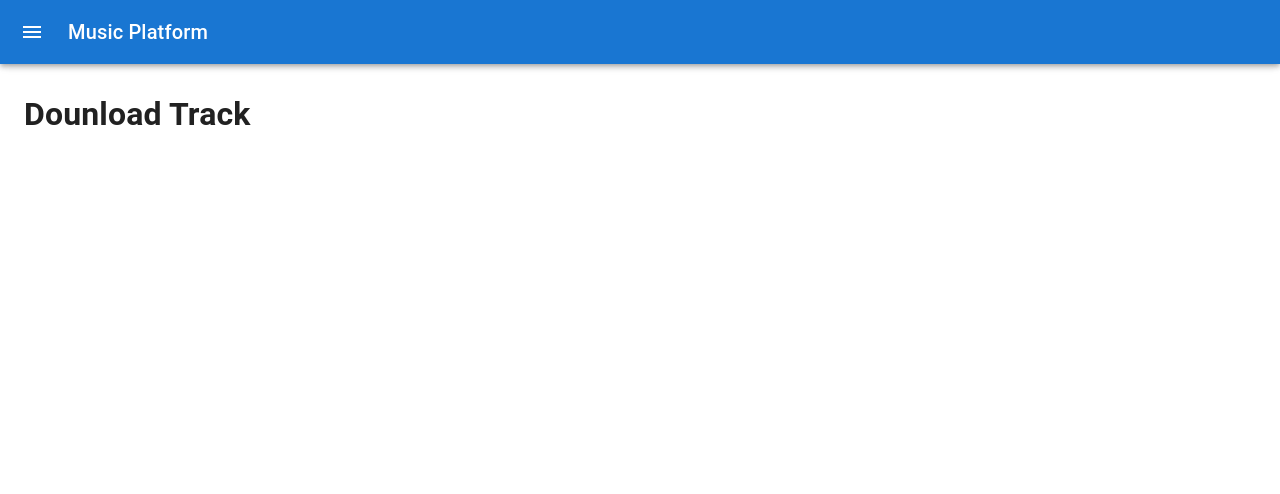
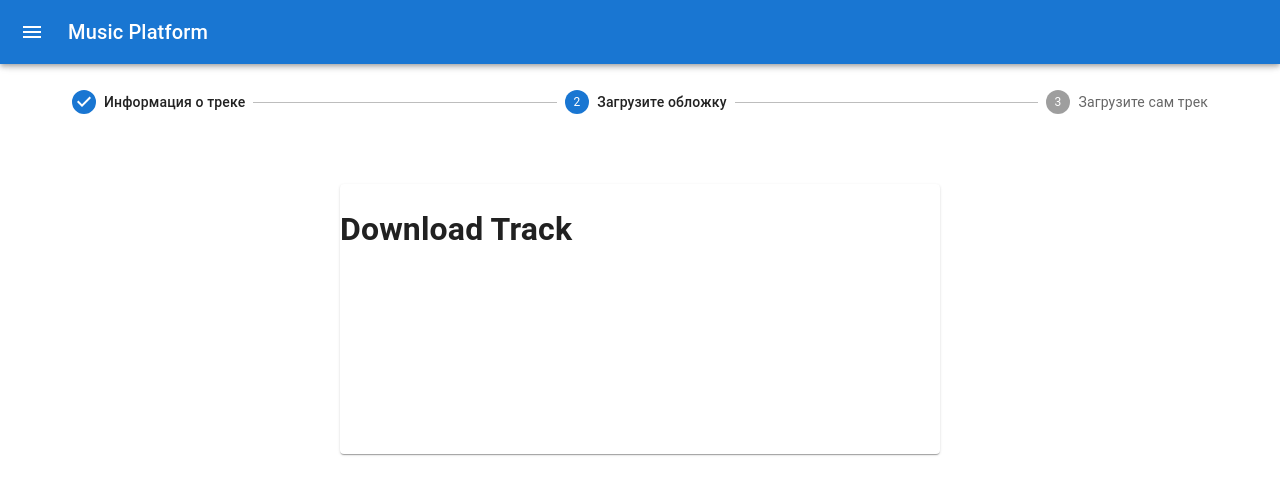
Before and after one commit to TheForgem4ster/Music-Platforms, a Next.js app in the folder client/: page /tracks/create in a window 1280 px wide. Shown: the top 494 px of the page. Built offline with nearby package versions, Linux system fonts and the light colour scheme.

Commit message:
DownLoad  Track

```diff
--- /dev/null
+++ b/client/components/StepWrapper.tsx
@@ -0,0 +1,33 @@
+import { Card, Container, Grid, Step, StepLabel, Stepper } from "@mui/material";
+import React from "react";
+
+
+interface StepWrapperProps {
+    activeStep: number;
+    children?: React.ReactNode;
+}
+const steps = ['Информация о треке', 'Загрузите обложку', 'Загрузите сам трек']
+
+const StepWrapper: React.FC<StepWrapperProps> = ({activeStep, children}) => {
+    return (
+        <Container>
+            <Stepper activeStep={activeStep}>
+                {steps.map((step, index) =>
+                    <Step
+                        key={index}
+                        completed={activeStep > index}
+                    >
+                        <StepLabel>{step}</StepLabel>
+                    </Step>
+                )}
+            </Stepper>
+            <Grid container justifyContent="center" style={{margin: '70px 0 ', height: 270}}>
+                <Card style={{width: 600}}>
+                    {children}
+                </Card>
+            </Grid>
+        </Container>
+    );
+};
+
+export default StepWrapper;
--- a/client/src/pages/tracks/create.tsx
+++ b/client/src/pages/tracks/create.tsx
@@ -1,10 +1,13 @@
+import StepWrapper from "components/StepWrapper";
 import MainLayouts from "layouts/MainLayouts";
 import React from "react";
 
 const Create = () =>{
     return (
         <MainLayouts>
-            <h1>Dounload Track</h1>
+            <StepWrapper activeStep={1}>
+                <h1>Download Track</h1>
+            </StepWrapper>
         </MainLayouts>
     )
 }
```
